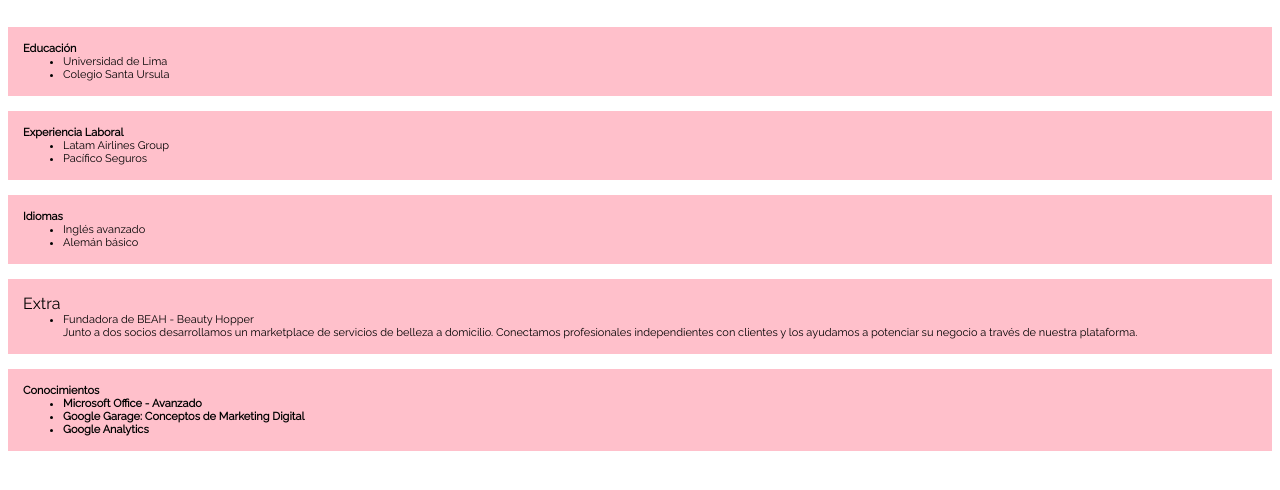
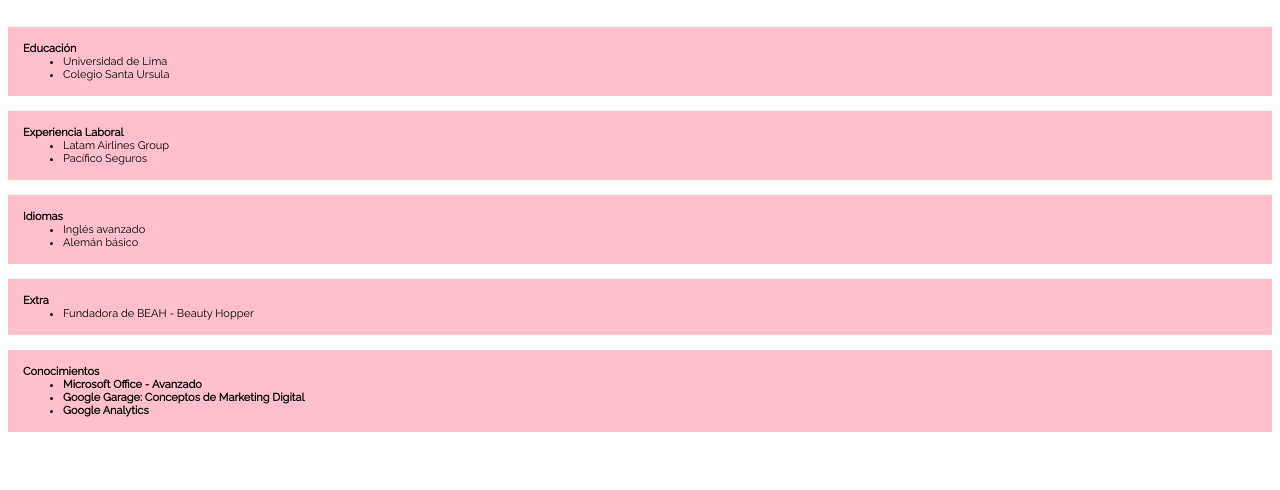
Before and after one commit to Thaliards/cv2020, a plain HTML site: page CV.html in a window 1280 px wide. Shown: the part 80-570 px from the top of the page. Drawn offline with Linux system fonts and the light colour scheme.

Commit message:
Primer Commit

```diff
--- a/CV.html
+++ b/CV.html
@@ -69,21 +69,20 @@ header {
         </ul>
     </article>
 
-<article>Extra
-    <ul>
-        <li>Fundadora de BEAH - Beauty Hopper</li>
-        Junto a dos socios desarrollamos un marketplace de servicios de belleza a domicilio. Conectamos profesionales independientes con clientes y los ayudamos a potenciar su negocio a través de nuestra plataforma.
-    </ul>
+<article>
+         <h4>Extra</h4>
+         <ul>
+             <li>Fundadora de BEAH - Beauty Hopper</li>
+        </ul>
 </article>
 
  <article>
-     <h4>Conocimientos
+         <h4>Conocimientos<h4>
          <ul>
              <li>Microsoft Office - Avanzado</li>
              <li>Google Garage: Conceptos de Marketing Digital</li>
              <li>Google Analytics</li>
          </ul>
-     </h4>
  </article>
 
 </body>
```
